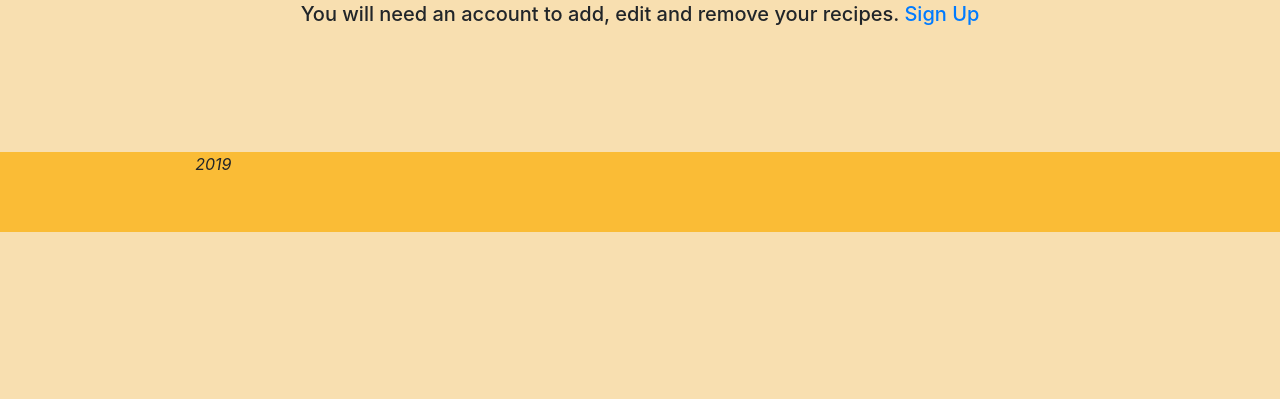
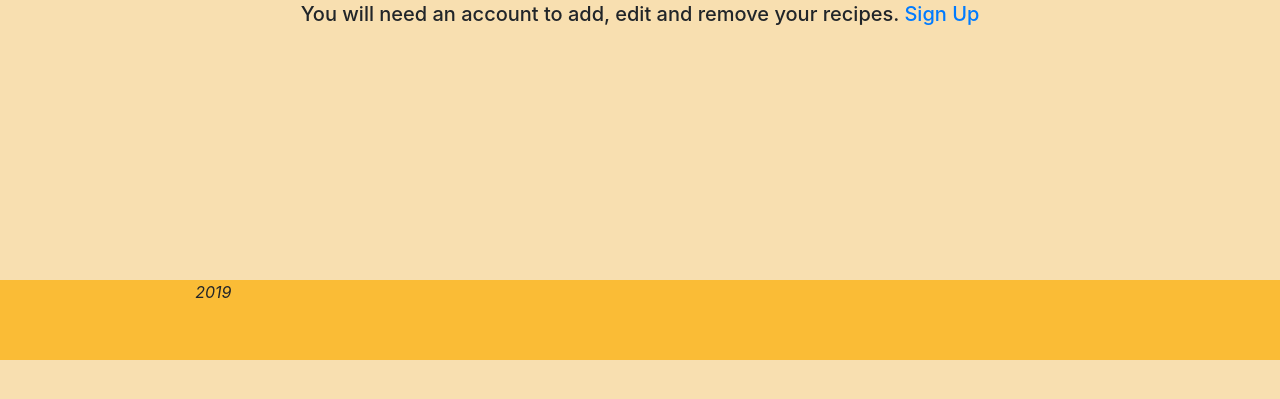
Before and after one commit to ShawnAhls/My-Yummy-Dishes, a Flask app: page / in a window 1280 px wide. Shown: the part 164-563 px from the top of the page. Run offline with Flask 2, Linux system fonts and the light colour scheme; data that the repository does not hold is empty; some libraries are stand-ins or nearby versions.

Commit message:
Corrected the footer for to be at the end of the page/screen

```diff
--- a/app.py
+++ b/app.py
@@ -70,7 +70,7 @@ def register():
     # An error will prompt the user if the password dont match
 
     else:
-        """flash("Passwords dont match!")"""
+        flash("Passwords dont match!")
     return render_template("register.html")
 
 
@@ -114,12 +114,13 @@ def auth():
 @app.route('/sign_out')
 def logout():
     session.clear()
-    flash('You are now signed out!')
+    flash('You are now signed out! ' + ' Good bye')
     return redirect(url_for('home'))
 
 
 @app.route('/recipes')
 def display_recipes():
+
     return render_template('display-recipes.html',
                            recipes=mongo.db.recipes.find(),
                            categories=mongo.db.categories.find())
@@ -217,13 +218,6 @@ def delete(recipe_id):
     return redirect(url_for('home'))
 
 
-@app.route('/categories/')
-def categories():
-
-    return render_template('category.html',
-                           categories=mongo.db.categories.find())
-
-
 if __name__ == '__main__':
     app.run(host=os.environ.get('IP'),
             port=int(os.environ.get('PORT')),
--- a/static/css/style.css
+++ b/static/css/style.css
@@ -12,12 +12,17 @@ header {
     height: 110px;
 }
 
+footer {
+    position: absolute;
+}
+
 .message {
     margin-top: 20px;
 }
 
 .social {
-    margin-top: 70px;
+    position: absolute;
+    margin-top: 198px;
     padding-bottom: 15px;
     width: 100%;
     text-align: center;
```
Also changed, not shown: templates/base.html (indentation only), test.py (line endings or trailing spaces).
